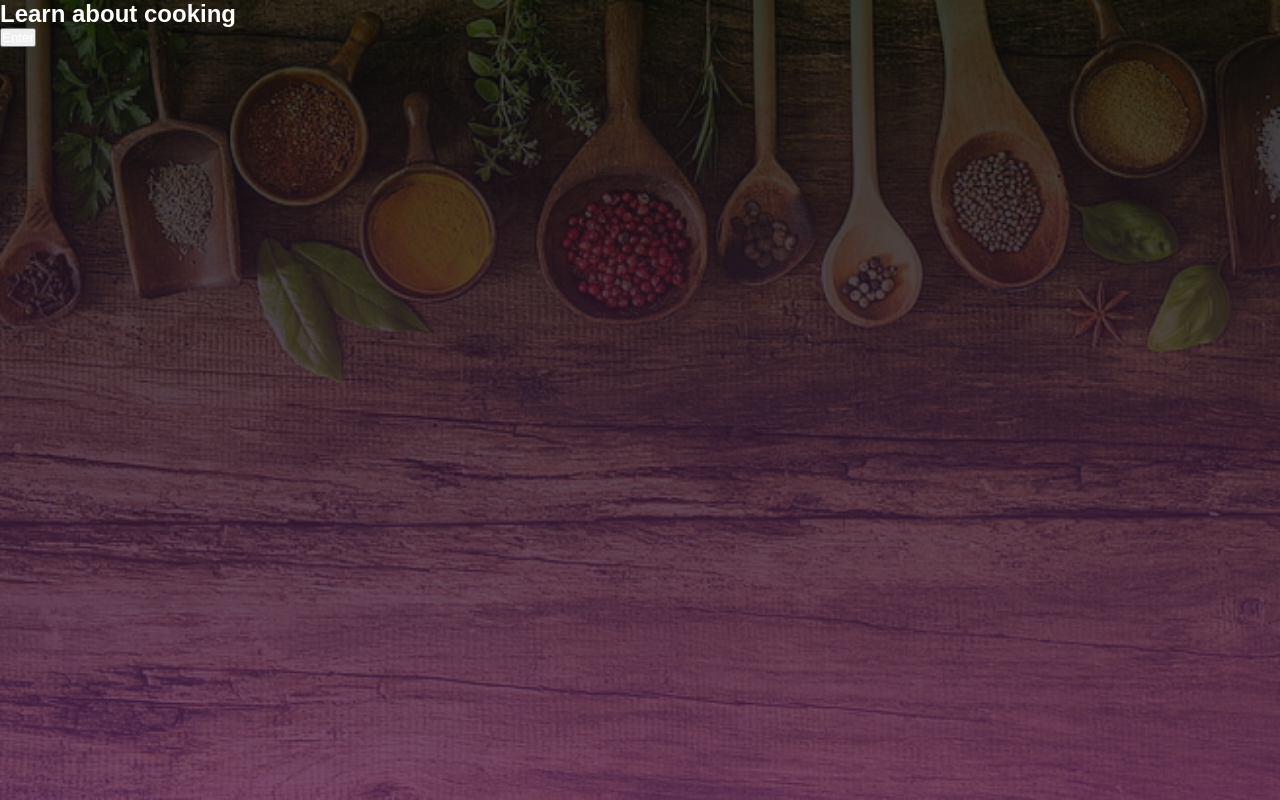
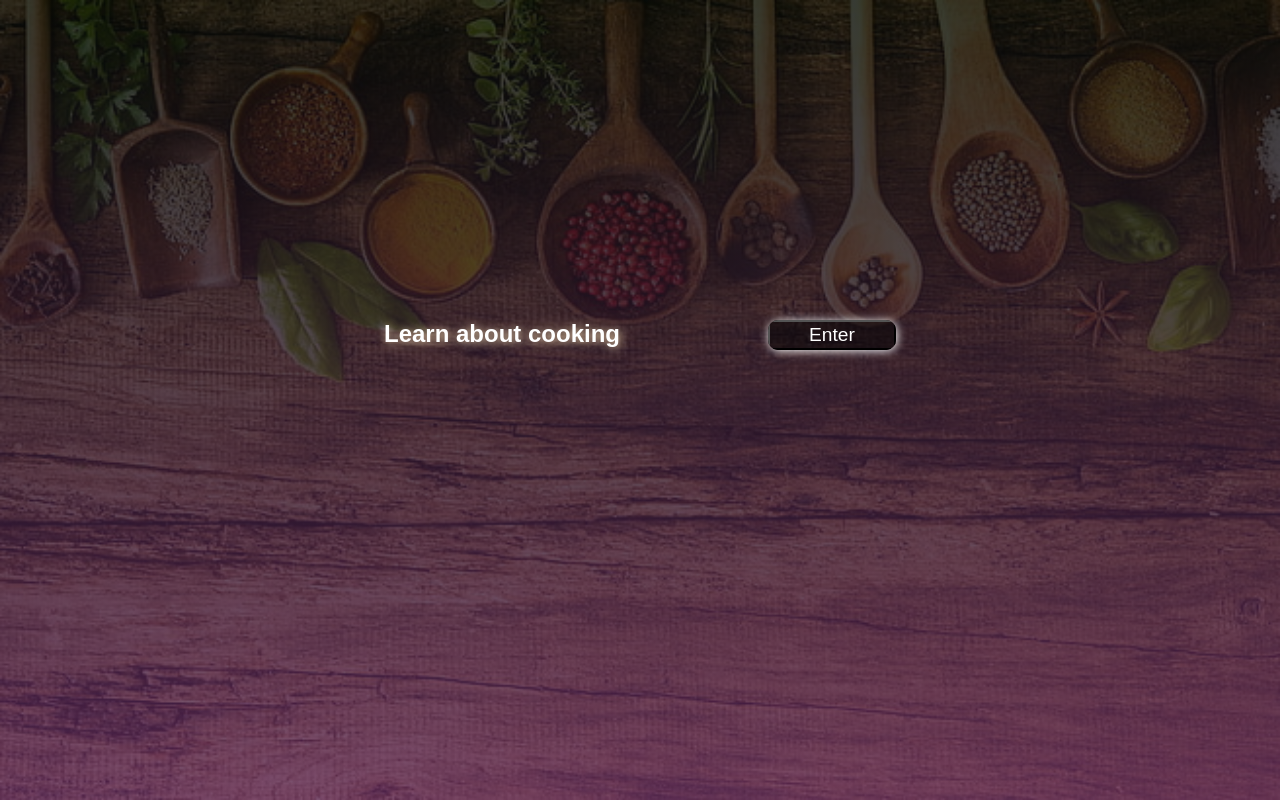
Before and after one commit to omar5876/PI_Foods, a React (Create React App) app in the folder client/: page / in a window 1280 px wide. Built offline with nearby package versions, Linux system fonts and the light colour scheme.

Commit message:
finishing the css

```diff
--- a/client/src/components/Searchbar.js
+++ b/client/src/components/Searchbar.js
@@ -16,6 +16,7 @@ const Searchbar = ({setActualPage, setSortRecipes}) => {
     const searchRecipe = () => {
       if(name)dispatch(getRecipeByName(name))
       else alert('Search field is empty')
+      setName('')
     }
 
     const handleChangeFilter = (e) => {
--- /dev/null
+++ b/client/src/css/InitialPage.module.css
@@ -0,0 +1,38 @@
+.initialPageContainer{
+    position: relative;
+    width: 100%;
+    min-height: 100vh;
+}
+
+.initialPageContainer h2{
+    position: absolute;
+    top: 40%;
+    left: 30%;
+    text-shadow: 1px 1px 10px wheat;
+}
+
+.initialPageButton{
+    position: absolute;
+    top: 40%;
+    left: 60%;
+    width: 10%;
+    height: 30px;
+    border-radius: 10px;
+    overflow: hidden;
+    box-shadow: 1px 1px 10px white;
+
+}
+.initialPageButton:hover{
+    transform: scale(1.1);
+    box-shadow: 1px 1px 15px white;
+
+}
+
+
+.initialPageButton button{
+    width: 100%;
+    height: 100%;
+    cursor: pointer;
+    background-color: rgba(0, 0, 0, .5);
+    font-size: larger;
+}
--- a/client/src/css/Searchbar.module.css
+++ b/client/src/css/Searchbar.module.css
@@ -14,6 +14,8 @@
     display: flex;
     align-items: center;
 }
+
+
 
 .searchbarContainer input{
     background-color: transparent;
@@ -45,10 +47,14 @@
 }
 
 .searchbarContainer select{
-    color: black;
+    background-color: black;
+    color: white;
+    border-radius: 10px;
+    padding: 5px;
 }
 
 .searchbarContainer option{
-    color: black;
+    background-color: black;
+    color: white;
 
 }
--- a/client/src/pages/InitialPage.js
+++ b/client/src/pages/InitialPage.js
@@ -1,10 +1,11 @@
+import s from '../css/InitialPage.module.css'
 import { Link } from "react-router-dom"
 
 const InitialPage = () => {
     return (
-        <div>
+        <div className={s.initialPageContainer}>
             <h2>Learn about cooking</h2>
-            <Link to={'/Home'}>
+            <Link className={s.initialPageButton} to={'/Home'}>
                 <button>Enter</button>
             </Link>
         </div>
```
